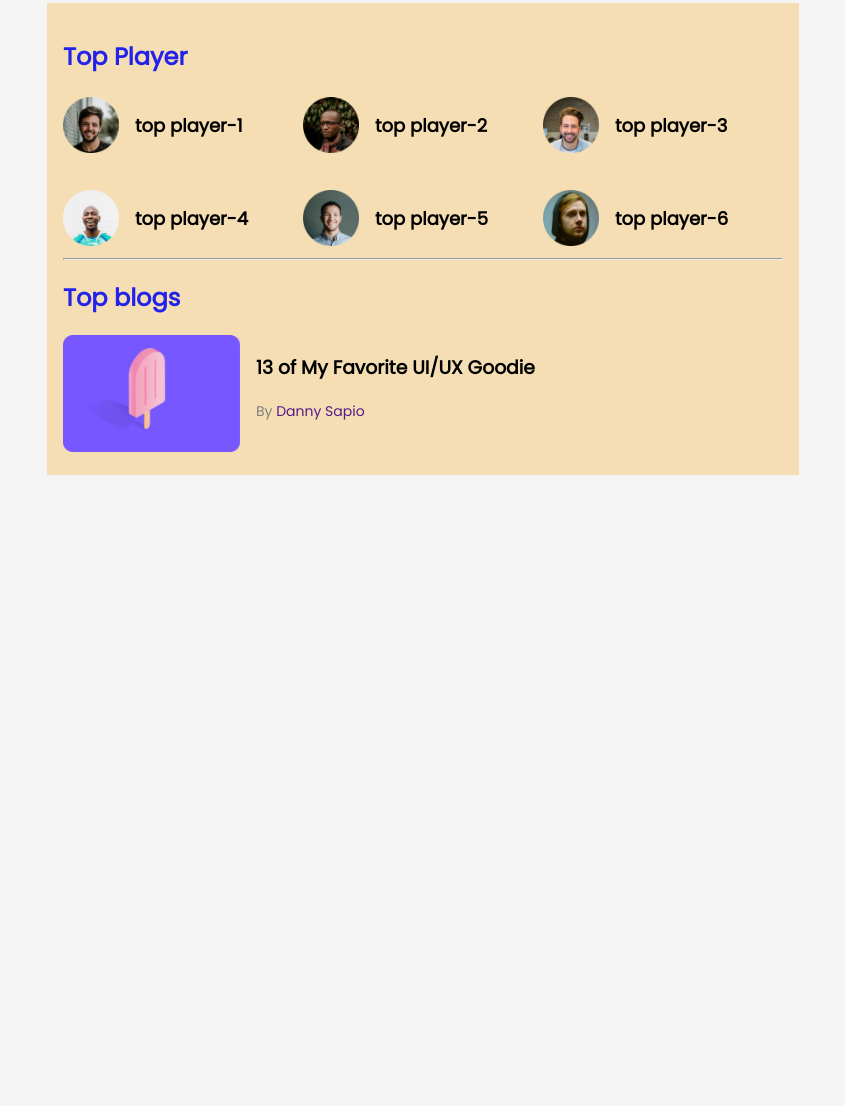
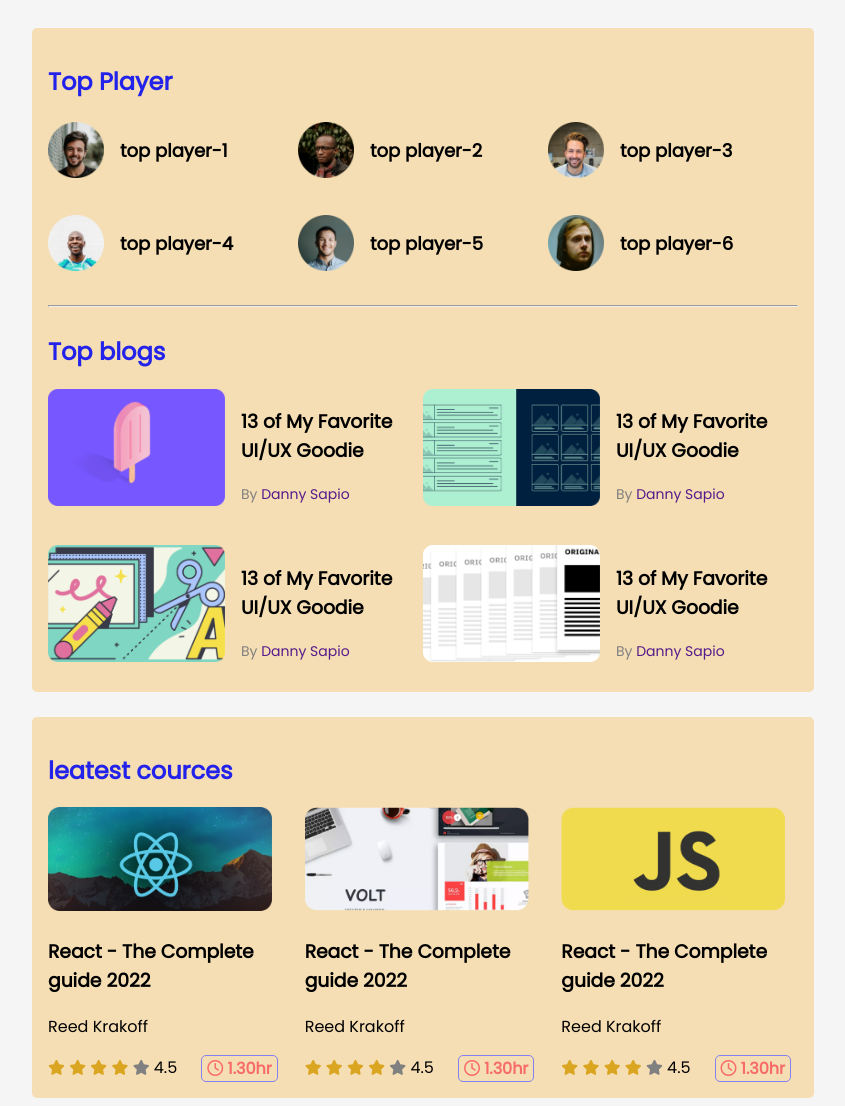
Before and after one commit to naiemislam110133/leader-board, a plain HTML site: page index.html in a window 1280 px wide. Shown: the part 5-1111 px from the top of the page, without its empty margins (217-1062 px from the left). Before the commit the page ends 800 px from the top, so only its background shows below. Drawn offline with Linux system fonts and the light colour scheme; a web font is replaced by a local one.

Commit message:
player,blogs and cources added

```diff
--- a/index.html
+++ b/index.html
@@ -5,6 +5,8 @@
     <meta http-equiv="X-UA-Compatible" content="IE=edge">
     <meta name="viewport" content="width=device-width, initial-scale=1.0">
     <title>Document</title>
+    <!-- fonts -->
+    <script src="https://kit.fontawesome.com/fe605a27e0.js" crossorigin="anonymous"></script>
     <link rel="stylesheet" href="styles/style.css">
 
 </head>
@@ -62,6 +64,123 @@
                     <p class="blog-author">By <a href="">Danny Sapio</a></p>
                 </div>
             </article>
+            <article class="blog">
+                <div class="thumbnail">
+                    <img src="images/blogs/blog-2.png" alt="">
+                </div>
+                <div class="blog-info">
+                    <h3 class="blog-title">
+                        13 of My Favorite UI/UX Goodie
+                    </h3>
+                    <p class="blog-author">By <a href="">Danny Sapio</a></p>
+                </div>
+            </article>
+            <article class="blog">
+                <div class="thumbnail">
+                    <img src="images/blogs/blog-3.png" alt="">
+                </div>
+                <div class="blog-info">
+                    <h3 class="blog-title">
+                        13 of My Favorite UI/UX Goodie
+                    </h3>
+                    <p class="blog-author">By <a href="">Danny Sapio</a></p>
+                </div>
+            </article>
+            <article class="blog">
+                <div class="thumbnail">
+                    <img src="images/blogs/blog-4.png" alt="">
+                </div>
+                <div class="blog-info">
+                    <h3 class="blog-title">
+                        13 of My Favorite UI/UX Goodie
+                    </h3>
+                    <p class="blog-author">By <a href="">Danny Sapio</a></p>
+                </div>
+            </article>
+        </div>
+    </div>
+</section>
+<!-- leatest cources -->
+<section class="container">
+    <h2 class="section-title">leatest cources</h2>
+    <div class="cources">
+        <div class="cource">
+            <div class="cource-banner">
+                <div class="thumbnail">
+                    <img src="images/courses/course-1.png" alt="">
+                </div>
+                <div class="cource-details">
+                    <h3 class="cource-title">React - The Complete guide 2022</h3>
+                    <p class="cource-author">Reed Krakoff</p>
+                </div>
+               <div class="cource-info">
+                <div class="font-rating">
+                    <i class="fas fa-star filled"></i>
+                    <i class="fas fa-star filled"></i>
+                    <i class="fas fa-star filled"></i>
+                    <i class="fas fa-star filled"></i>
+                    <i class="fas fa-star empty"></i>
+                    4.5
+                </div>
+                <div class="cource-duration">
+                    <i class="far fa-clock"></i>
+                    1.30hr
+                </div>
+               </div>
+
+            </div>
+        </div>
+        <div class="cource">
+            <div class="cource-banner">
+                <div class="thumbnail">
+                    <img src="images/courses/course-2.png" alt="">
+                </div>
+                <div class="cource-details">
+                    <h3 class="cource-title">React - The Complete guide 2022</h3>
+                    <p class="cource-author">Reed Krakoff</p>
+                </div>
+               <div class="cource-info">
+                <div class="font-rating">
+                    <i class="fas fa-star filled"></i>
+                    <i class="fas fa-star filled"></i>
+                    <i class="fas fa-star filled"></i>
+                    <i class="fas fa-star filled"></i>
+                    <i class="fas fa-star empty"></i>
+                    4.5
+                </div>
+                <div class="cource-duration">
+                    <i class="far fa-clock"></i>
+                    1.30hr
+                </div>
+               </div>
+
+            </div>
+        </div>
+        <div class="cource">
+            <div class="cource-banner">
+                <div class="thumbnail">
+                    <img src="images/courses/course-3.png" alt="">
+                </div>
+                <div class="cource-details">
+                    <h3 class="cource-title">React - The Complete guide 2022</h3>
+                    <p class="cource-author">Reed Krakoff</p>
+                </div>
+               <div class="cource-info">
+                <div class="font-rating">
+                    <i class="fas fa-star filled"></i>
+                    <i class="fas fa-star filled"></i>
+                    <i class="fas fa-star filled"></i>
+                    <i class="fas fa-star filled"></i>
+                    <i class="fas fa-star empty"></i>
+                    4.5
+                </div>
+                <div class="cource-duration">
+                    <i class="far fa-clock"></i>
+                    1.30hr
+                </div>
+               </div>
+
+            </div>
         </div>
     </div>
 </section>
--- a/styles/style.css
+++ b/styles/style.css
@@ -8,12 +8,15 @@ background-color: whitesmoke;
 }
 main{
     display: flex;
-    justify-content: center;
+    flex-direction: column;
+    align-items: center;
 }
 .container{
-    width: 720px;
+    width: 750px;
     background-color: wheat;
     padding: 16px;
+    margin-top: 25px;
+    border-radius: 5px;
 }
 /* top players style */
 top-player{
@@ -40,9 +43,19 @@ top-player{
 .player-name{
     padding-left: 16px;
     font-size: 18px;
+}
+hr{
+    margin-top: 30px;
+    margin-bottom: 27px;
 
 }
 /* top blogs styles */
+.blogs{
+    display: grid;
+    grid-template-columns: repeat(2, 1fr);
+    grid-row-gap: 26px;
+}
+
 .blog{
     display: flex;
 }
@@ -61,3 +74,34 @@ top-player{
 .blog-author a{
     text-decoration: none;
 }
+/* cources styles */
+.cources{
+    display: grid;
+   grid-template-columns: repeat(3, 1fr);
+   grid-column-gap: 20px;
+}
+
+.cource .thumbnail img{
+    width: 224px;
+    height: 104px;
+}
+.fa-star.filled{
+    color:goldenrod
+}
+.fa-star.empty{
+    color: gray;
+}
+.fa-star{
+    font-size: 15px;
+}
+.cource-info{
+    display: flex;
+}.cource-duration{
+    color: rgba(248, 95, 95, 0.897);
+    border: 0.5px solid rgb(129, 129, 240);
+    border-radius: 5px;
+    font-size: -5px;
+    padding: 0 5px;
+    margin-left: 1.5em;
+    font-weight: 800;
+}
```
